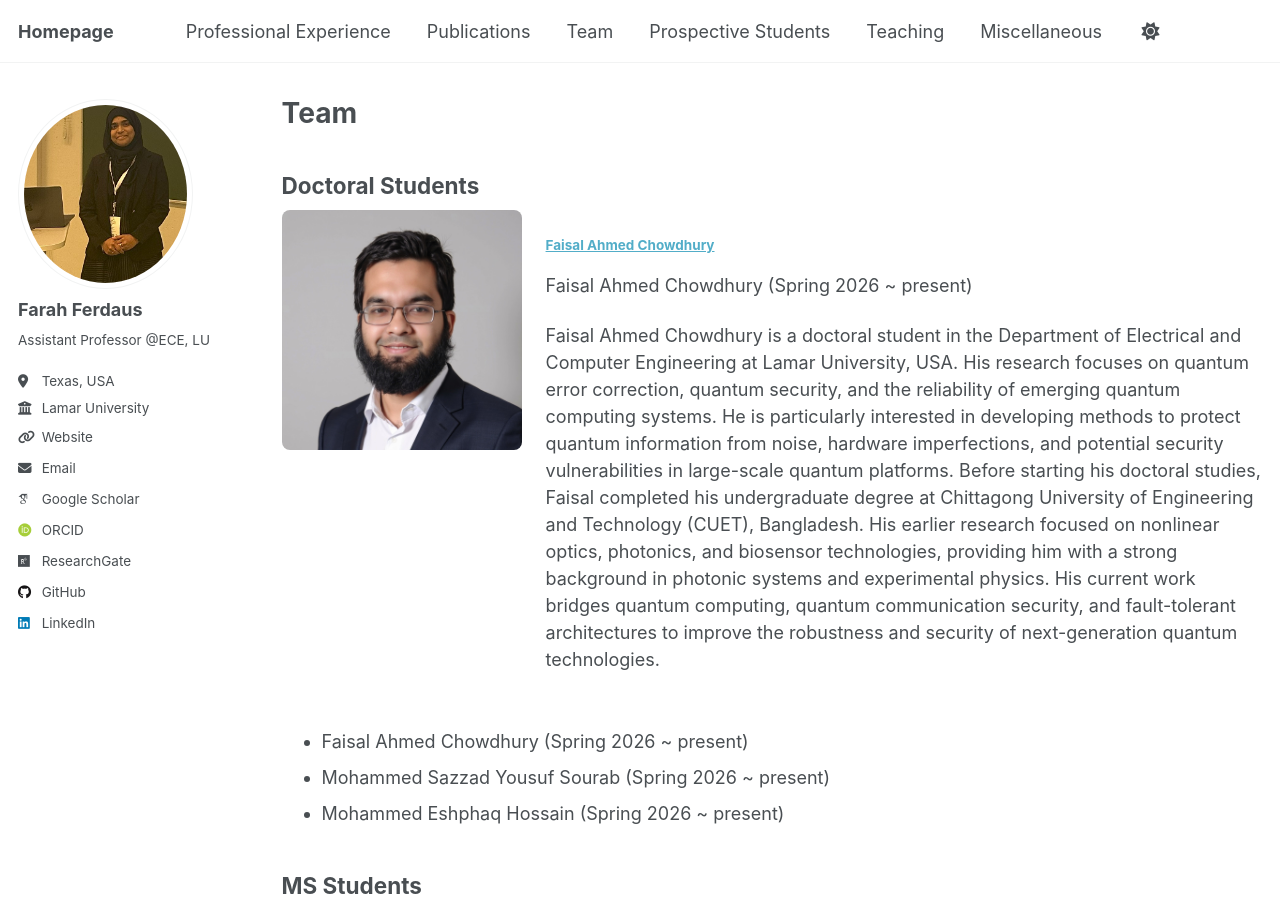
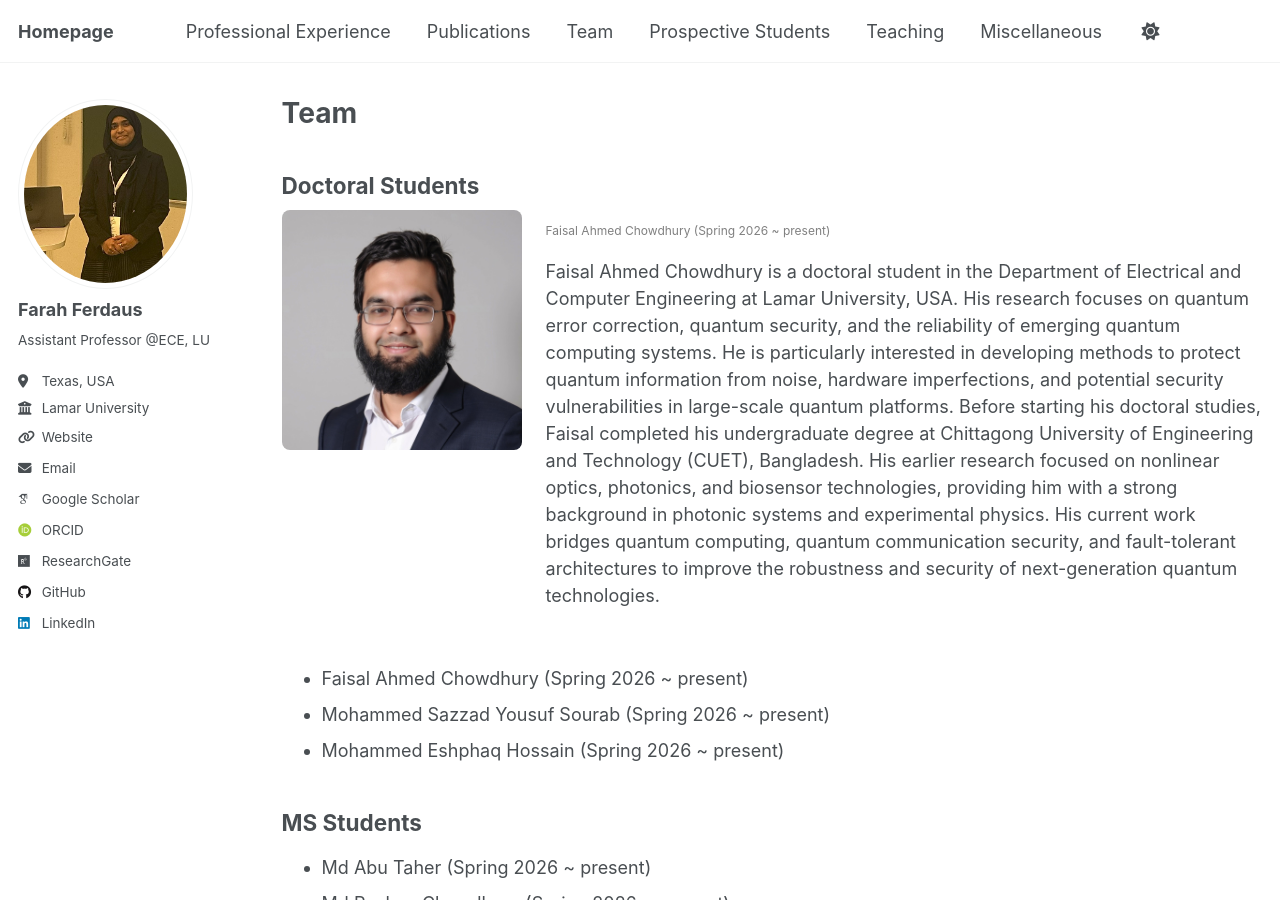
Before and after one commit to fferdaus/fferdaus.github.io, a Jekyll site: the page built from _pages/team.md, in a window 1280 px wide and 900 px high. Built offline with Jekyll 4.4.1, drawn with Linux system fonts in a browser that asks for light colours; some web fonts are replaced.

Commit message:
Update team.md

```diff
--- a/_pages/team.md
+++ b/_pages/team.md
@@ -65,8 +65,8 @@ redirect_from:
        style="width: 240px; height: 240px; object-fit: cover; border-radius: 8px; flex-shrink: 0;"
        alt="Faisal Ahmed Chowdhury"/>
   <div>
-    <h4><a href="https://www.linkedin.com/in//">Faisal Ahmed Chowdhury </a></h4>
-    <p>Faisal Ahmed Chowdhury (Spring 2026 ~ present)</p>
+    <!--<h4><a href="https://www.linkedin.com/in//">Faisal Ahmed Chowdhury </a></h4>-->
+    <p style="font-size: 12px; color: gray;">Faisal Ahmed Chowdhury (Spring 2026 ~ present)</p>
     <p>Faisal Ahmed Chowdhury is a doctoral student in the Department of Electrical and Computer Engineering at Lamar University, USA. His research focuses on quantum error correction, quantum security, and the reliability of emerging quantum computing systems. He is particularly interested in developing methods to protect quantum information from noise, hardware imperfections, and potential security vulnerabilities in large-scale quantum platforms.
 Before starting his doctoral studies, Faisal completed his undergraduate degree at Chittagong University of Engineering and Technology (CUET), Bangladesh. His earlier research focused on nonlinear optics, photonics, and biosensor technologies, providing him with a strong background in photonic systems and experimental physics.
 His current work bridges quantum computing, quantum communication security, and fault-tolerant architectures to improve the robustness and security of next-generation quantum technologies.
```
